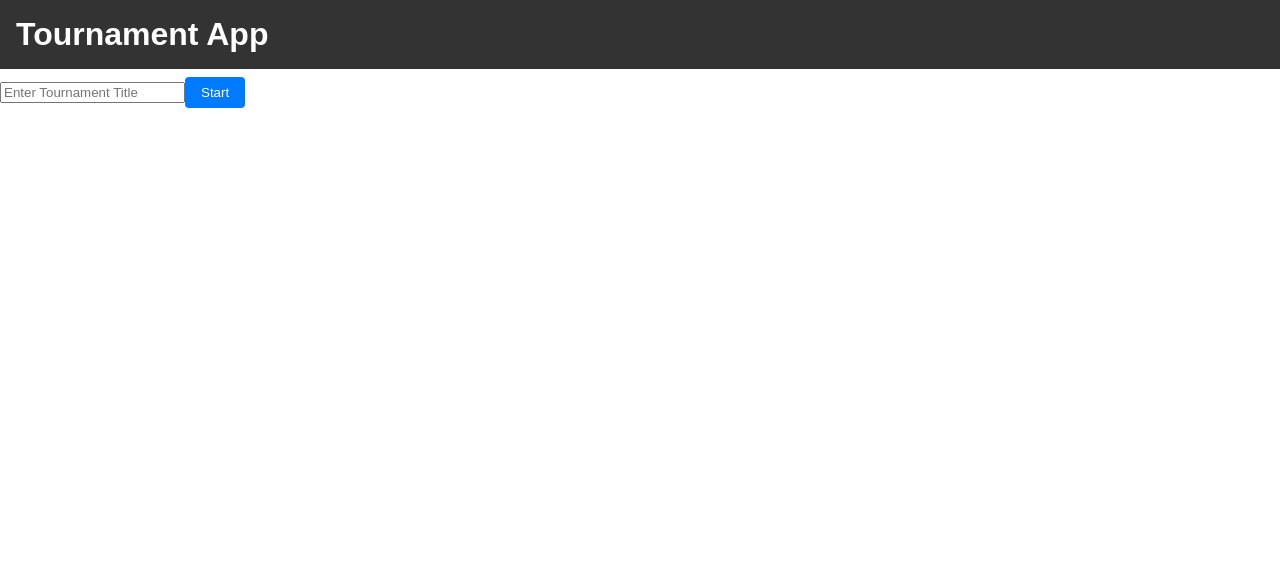
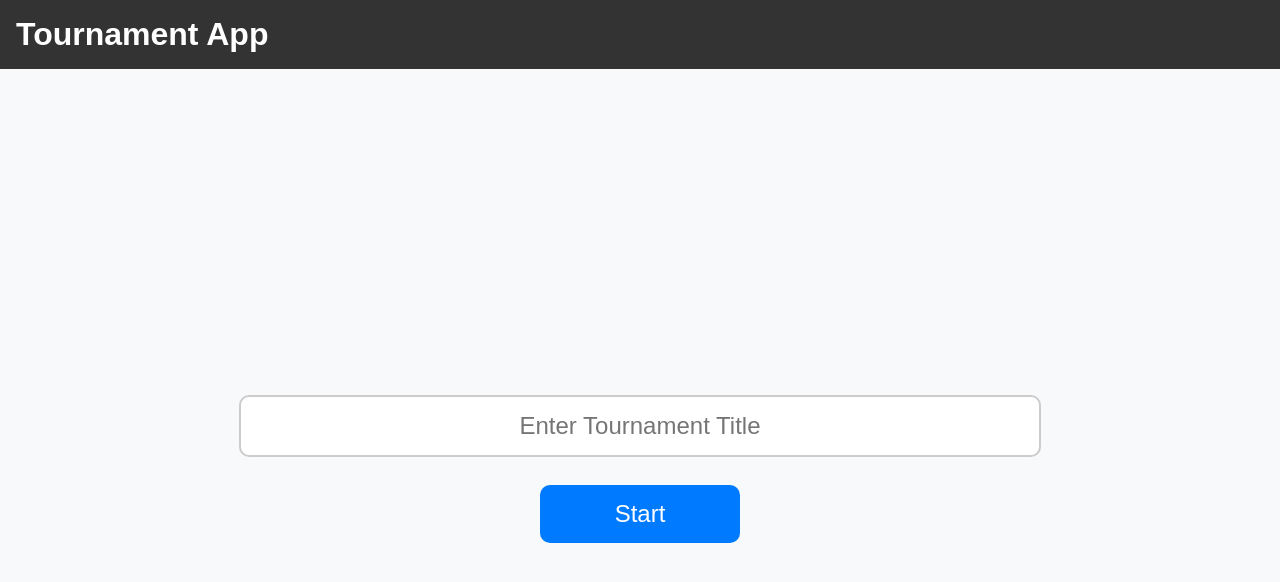
Before and after one commit to MJZ-Templates/tournament-app, a React (Vite) app: page / in a window 1280 px wide. Shown: the top 582 px of the page. Built offline with nearby package versions, Linux system fonts and the light colour scheme.

Commit message:
design: 홈 화면 input창과 버튼 디자인 수정

```diff
--- a/src/pages/HomePage.jsx
+++ b/src/pages/HomePage.jsx
@@ -1,7 +1,48 @@
-// src/pages/HomePage.jsx
 import React, { useState, useEffect } from "react";
 import { useNavigate } from "react-router-dom";
 import { saveToLocalStorage } from "../utils/storage";
+import styled from "styled-components";
+
+const Container = styled.div`
+  display: flex;
+  flex-direction: column;
+  align-items: center;
+  justify-content: center;
+  height: 100vh;
+  background-color: #f8f9fa;
+`;
+
+const TitleInput = styled.input`
+  width: 60%;
+  padding: 15px;
+  font-size: 1.5rem;
+  text-align: center;
+  border: 2px solid #ccc;
+  border-radius: 10px;
+  outline: none;
+  margin-bottom: 20px;
+  transition: border-color 0.3s ease-in-out;
+
+  &:focus {
+    border-color: #007bff;
+  }
+`;
+
+const StartButton = styled.button`
+  width: 200px;
+  padding: 15px;
+  font-size: 1.5rem;
+  background-color: #007bff;
+  color: white;
+  border: none;
+  border-radius: 10px;
+  cursor: pointer;
+  transition: background-color 0.3s ease-in-out;
+
+  &:hover {
+    background-color: #0056b3;
+  }
+`;
 
 const HomePage = ({ setTournamentTitle, setPageTitle }) => {
   const [title, setLocalTitle] = useState("");
@@ -18,15 +59,15 @@ const HomePage = ({ setTournamentTitle, setPageTitle }) => {
   };
 
   return (
-    <div>
-      <input
+    <Container>
+      <TitleInput
         type="text"
         value={title}
         onChange={(e) => setLocalTitle(e.target.value)}
         placeholder="Enter Tournament Title"
       />
-      <button onClick={handleStart}>Start</button>
-    </div>
+      <StartButton onClick={handleStart}>Start</StartButton>
+    </Container>
   );
 };
 
```
